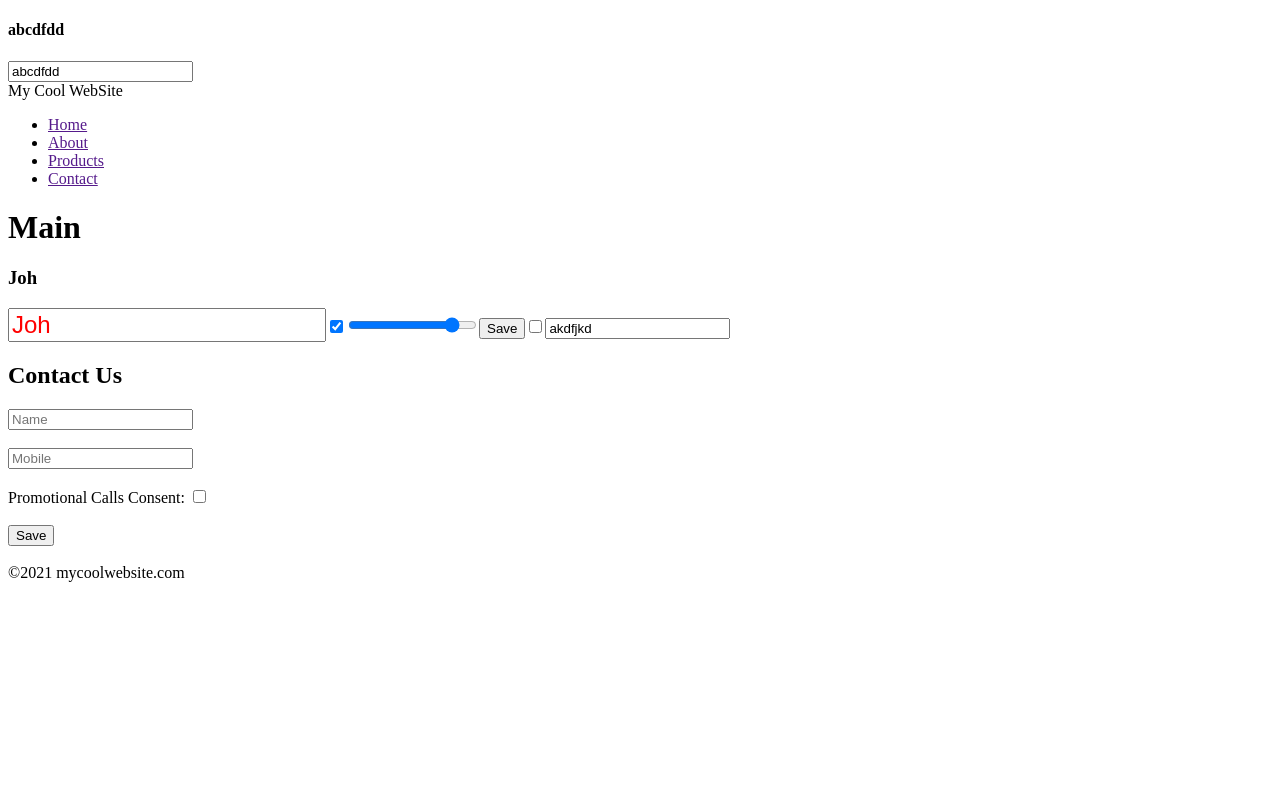
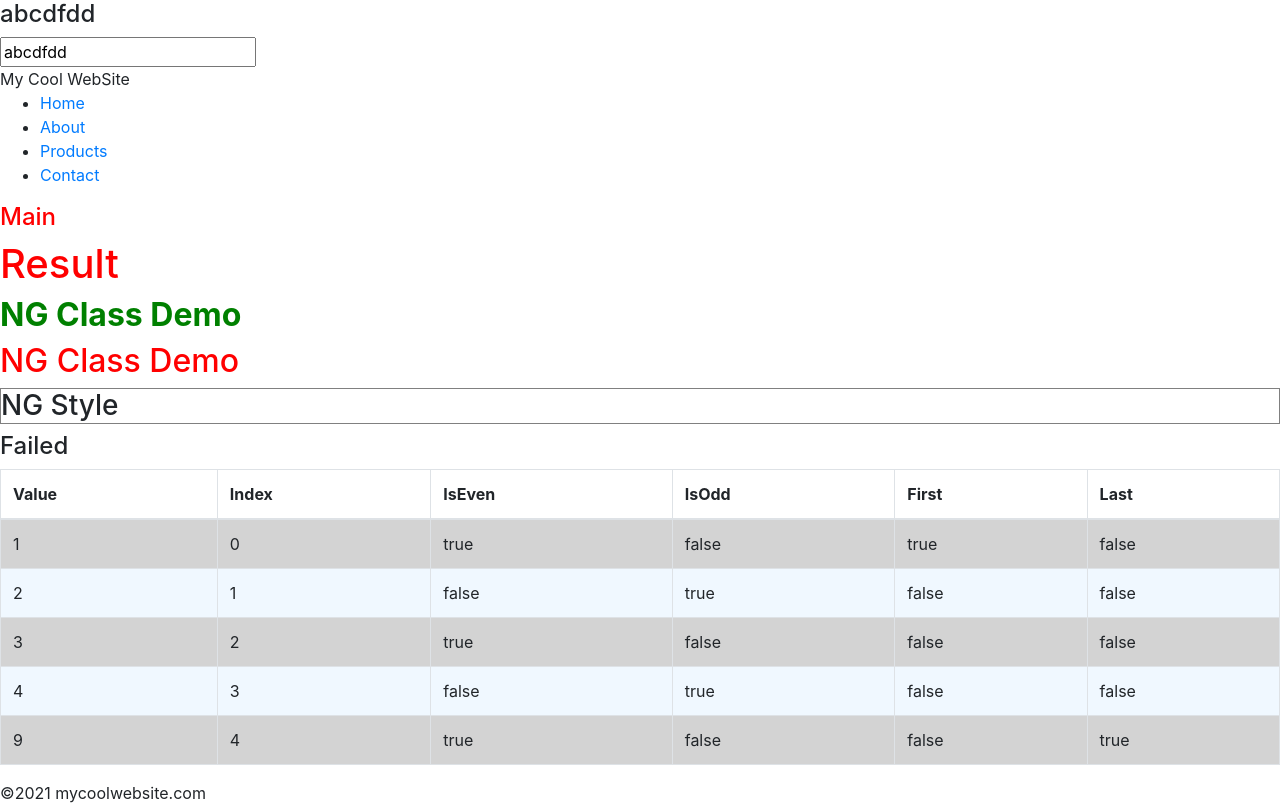
Before and after one commit to dev-517/angular-demo-1, an Angular app: page / in a window 1280 px wide. Built offline with nearby package versions, Linux system fonts and the light colour scheme.

Commit message:
Directives

```diff
--- a/package.json
+++ b/package.json
@@ -19,6 +19,7 @@
     "@angular/platform-browser": "~11.2.1",
     "@angular/platform-browser-dynamic": "~11.2.1",
     "@angular/router": "~11.2.1",
+    "bootstrap": "^4.6.0",
     "rxjs": "~6.6.0",
     "tslib": "^2.0.0",
     "zone.js": "~0.11.3"
--- a/src/app/app.module.ts
+++ b/src/app/app.module.ts
@@ -6,12 +6,13 @@ import ContactComponent from "./contact/contact.component";
 import FooterComponent from "./footer/footer.component";
 import HeaderComponent from "./header/header.component";
 import MainComponent from "./main/main.component";
+import ResultComponent from "./result/result.component";
 
 @NgModule({
     declarations: [AppComponent,
         HeaderComponent,
         FooterComponent,
-        MainComponent, ContactComponent],
+        MainComponent, ContactComponent, ResultComponent],
     imports: [BrowserModule, FormsModule],
     providers: [],
     bootstrap: [AppComponent]
--- a/src/app/contact/contact.component.ts
+++ b/src/app/contact/contact.component.ts
@@ -14,10 +14,15 @@ import { Component } from "@angular/core";
         <br/><br/>
 
         <button (click) = "onSave()">Save</button>
+
+        <img [src]="imgUrl"/>
+
         <br/><br/>
     `
 })
 export default class ContactComponent {
+
+    public imgUrl: string = "https://avatars.githubusercontent.com/u/1?v=4";
 
     public contact = {
         name: "",
--- a/src/app/main/main.component.ts
+++ b/src/app/main/main.component.ts
@@ -8,43 +8,13 @@ import { Component } from "@angular/core";
 
 @Component({
     selector: 'app-main',
-    template: `<h1>Main</h1>
-            <h3>{{name}}</h3>
-
-            <input [ngClass]="name.length > 4 ? 'active':'inactive'" type="text" [value]="name" />
-            <input type="checkbox" [checked] ="active"/>
-            <input type="range" min="1" max="100" [value]="age"/>
-
-            <button (click)="onClick(100)">Save</button>
-            <input [value]="active" type="checkbox" (change)="onChecked(active)"/>
-
-            <input type="text" value="akdfjkd" (keydown)="textChange()"/>
-
-            <app-contactus></app-contactus>
-
+    template: `<h1 [class.inactive]="shouldApply">Main</h1>
+        <app-result></app-result>
     `
 })
 class MainComponent {
 
-    // state
-    public name: string = "Joh";
-    public active: boolean = true;
-    public age = 85;
-    public cls = "active";
-
-    // behavior
-
-    public onClick(data): void {
-        console.log("Button clicked", data);
-    }
-
-    public onChecked(value): void {
-        console.log(value, "active value");
-    }
-
-    public textChange(): void {
-        console.log("text box text changed");
-    }
+    shouldApply: boolean = true;
 
 }
 
--- /dev/null
+++ b/src/app/result/result.component.ts
@@ -0,0 +1,70 @@
+// directives
+// ngIf, ngFor, ngSwitch, ngClass, ngStyle, ngModel
+// ngClass: string, array, object
+// ngStyle: object
+// Directives: Attribute directives, Structural directives
+
+import { Component } from "@angular/core";
+
+
+@Component({
+    selector: 'app-result',
+    template: `
+         <h1 [class.pass]="marks>=40" [class.fail]="marks<40">Result</h1>
+
+         <h2 [ngClass]="['active','bold']">NG Class Demo</h2>
+         <h2 [ngClass]="{pass:marks>=40, fail:marks<40}">NG Class Demo</h2>
+
+         <h3 [ngStyle]="{border:'1px solid grey'}">NG Style</h3>
+
+         <h1 *ngIf="getResult()">Pass</h1>
+         <h1 *ngIf="getResult()">Fail</h1>
+
+         <div [ngSwitch]="marks">
+            <h4 *ngSwitchCase="70">Distinction</h4>
+            <h4 *ngSwitchCase="60">First Class</h4>
+            <h4 *ngSwitchCase="50">Second Class</h4>
+            <h4 *ngSwitchCase="40">Third Class</h4>
+            <h4 *ngSwitchDefault>Failed</h4>
+         </div>
+
+        <table class="table table-bordered" width="100%">
+            <thead>
+                <tr>
+                    <th>Value</th>
+                    <th>Index</th>
+                    <th>IsEven</th>
+                    <th>IsOdd</th>
+                    <th>First</th>
+                    <th>Last</th>
+                </tr>
+            </thead>
+            <tbody>
+                <tr [ngClass]="{odd:odd,even:evn}" *ngFor="let val of arr; let idx=index; let evn=even;let odd=odd;let fst=first; let lst = last">
+                    <td>{{val}}</td>
+                    <td>{{idx}}</td>
+                    <td>{{evn}}</td>
+                    <td>{{odd}}</td>
+                    <td>{{fst}}</td>
+                    <td>{{lst}}</td>
+                </tr>
+            </tbody>
+        </table>
+    `
+})
+export default class ResultComponent {
+
+    marks: number = 30;
+    myProp = [];
+
+    arr = [1, 2, 3, 4, 9];
+    // everything is a value, truthy/falsy
+    // falsy: 0,"",null,undefined,false,NaN
+
+    public getResult(): boolean {
+        if (this.marks >= 40) return true;
+        else return false;
+    }
+
+
+}
--- a/src/styles.css
+++ b/src/styles.css
@@ -1,4 +1,5 @@
 /* You can add global styles to this file, and also import other style files */
+@import "bootstrap/dist/css/bootstrap.css";
 
 .active{
     width:50;
@@ -11,3 +12,22 @@
     font-size: 1.5em;
     color:red;
 }
+
+.pass{
+    color: green;
+}
+.fail{
+    color: red;
+}
+
+.bold{
+    font-weight: bold;
+    font-size: 2em;
+}
+
+.odd{
+    background-color:aliceblue;
+}
+.even{
+    background-color:lightgrey;
+}
```
Also changed, not shown: 1 other file (tests, documents, lock files or other folders).
